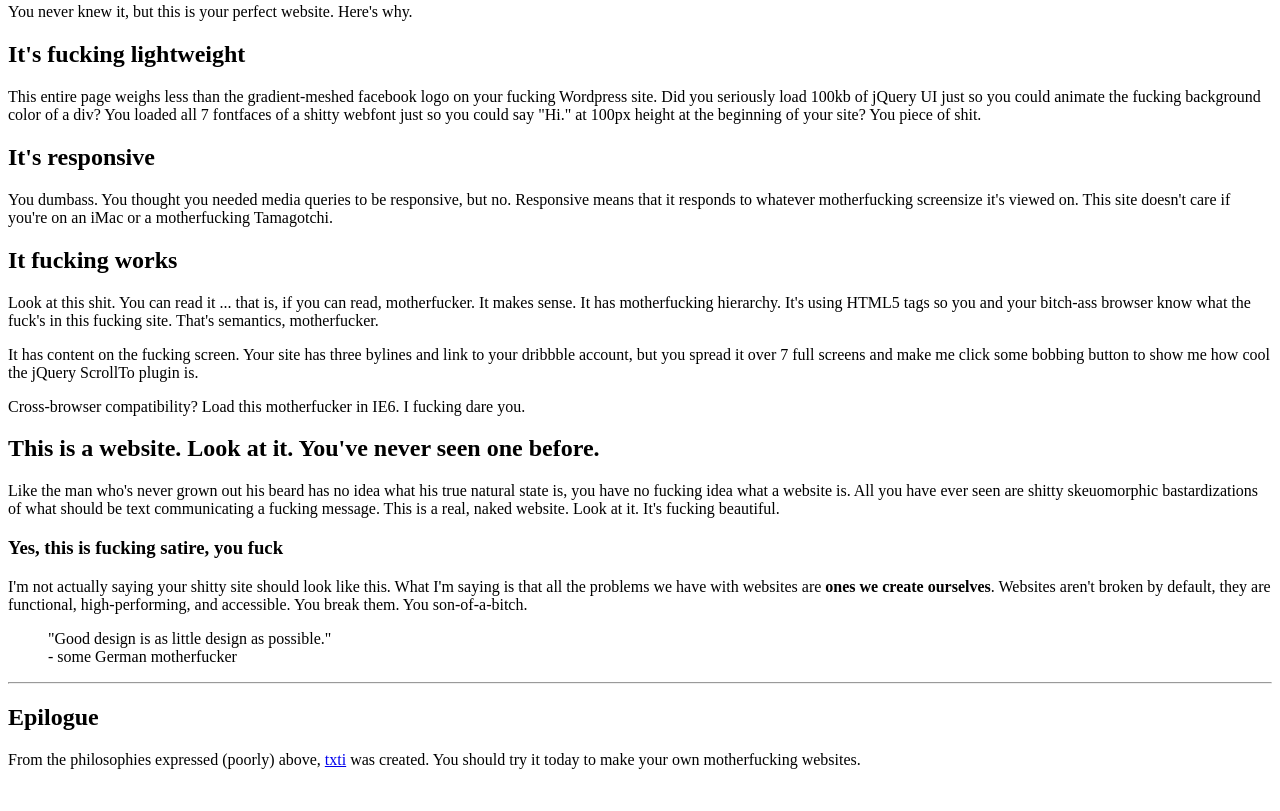
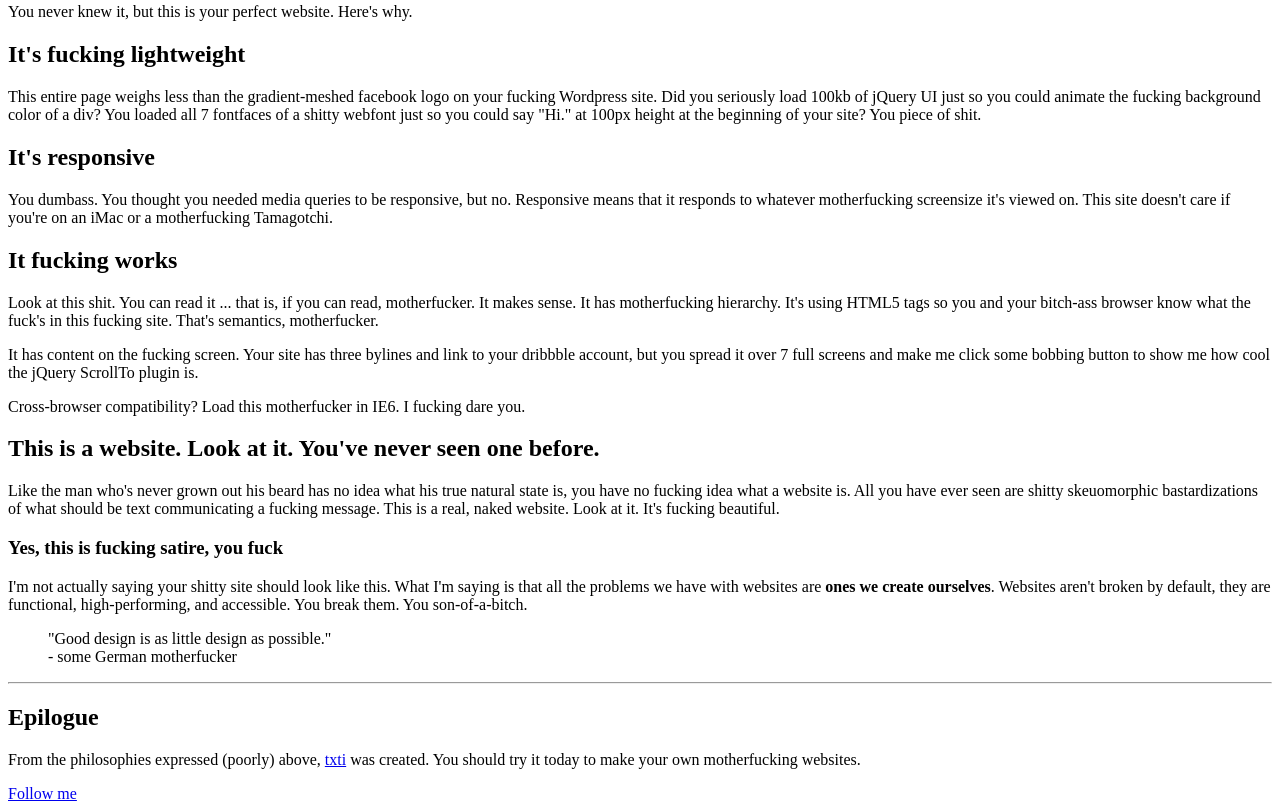
Before and after one commit to lucasromerodb/motherfuckerwebsite, a plain HTML site: page index.html in a window 1280 px wide. Shown: the part 433-1244 px from the top of the page. Before the commit the page ends 1218 px from the top, so only its background shows below. Drawn offline with Linux system fonts and the light colour scheme.

Commit message:
Update index.html

```diff
--- a/index.html
+++ b/index.html
@@ -80,6 +80,6 @@
 
     <h2>Epilogue</h2>
     <p>From the philosophies expressed (poorly) above, <a href="http://txti.es">txti</a> was created. You should try it today to make your own motherfucking websites.</p>
-
+    <a href="https://twitter.com/lucasromerodb">Follow me</a>
     </body>
 </html>
```
